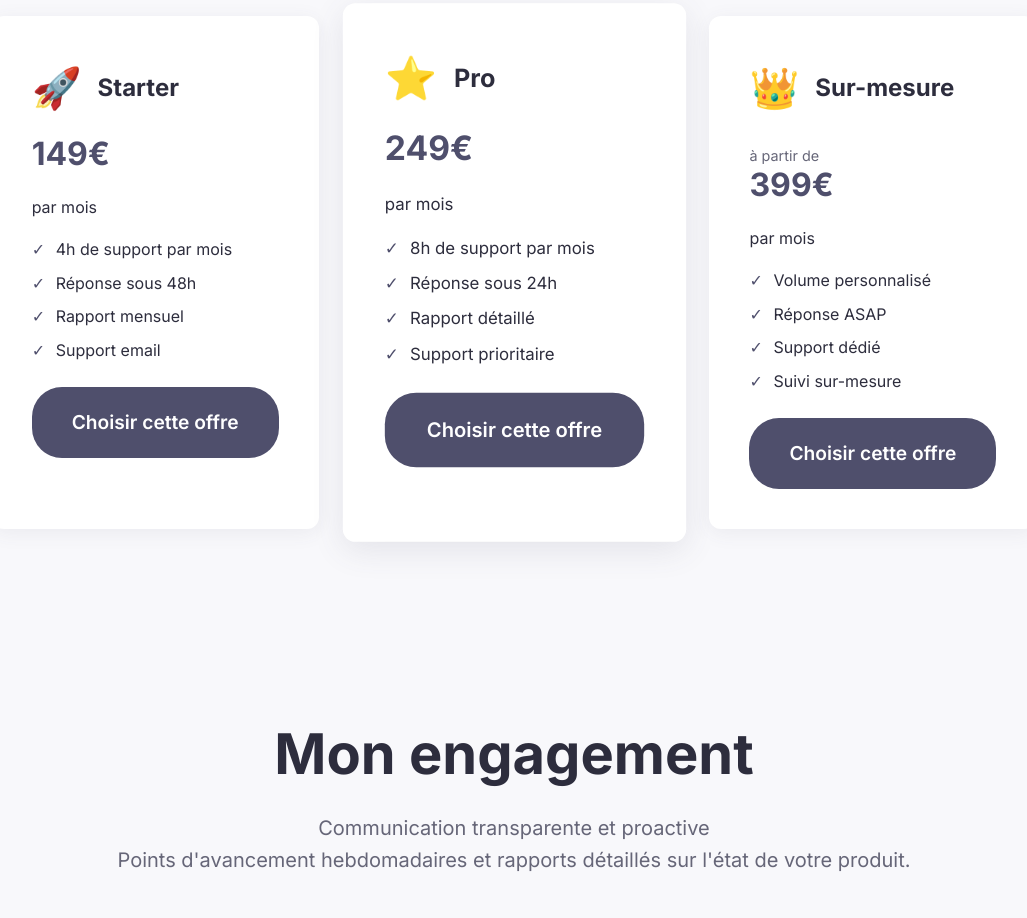
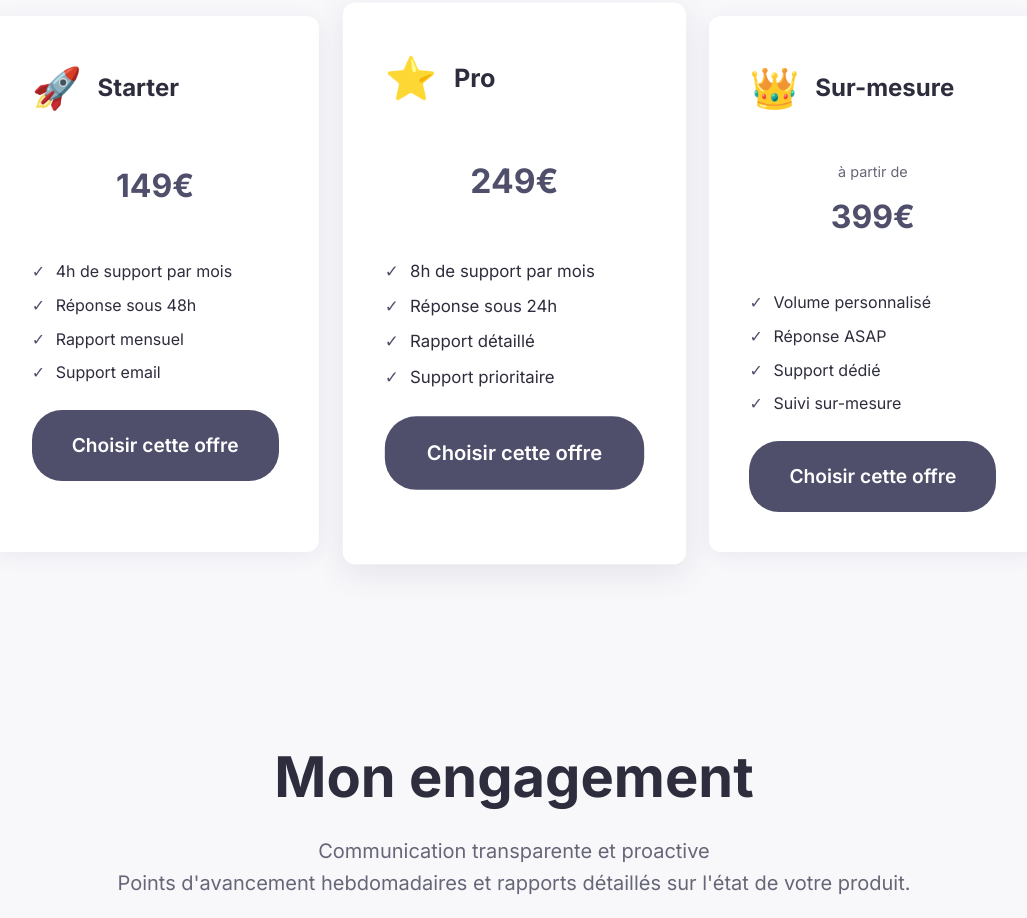
Before and after one commit to Craftminds/Craftminds-site, a React (Create React App) app: page /support in a window 1280 px wide. Shown: the part 1580-2498 px from the top of the page, without its empty margins (126-1153 px from the left). Built offline with nearby package versions, Linux system fonts and the light colour scheme; the HTML template or start-up script is replaced by a standard one.

Commit message:
fix design

```diff
--- a/src/pages/Automatisations.tsx
+++ b/src/pages/Automatisations.tsx
@@ -151,11 +151,18 @@ const IconList = styled.ul`
   }
 `;
 
+const PriceContainer = styled.div`
+  display: flex;
+  flex-direction: column;
+  align-items: center;
+  margin: 1rem 0 2rem;
+`;
+
 const Price = styled.strong`
   font-size: 2rem;
   color: var(--color-primary);
   display: block;
-  margin: -1rem 0px 1rem;
+  margin: 0;
 `;
 
 const PriceHint = styled.span`
@@ -314,7 +321,9 @@ const Automatisations: React.FC = () => {
                 <CardIcon>🔌</CardIcon>
                 <CardTitle>Mini setup</CardTitle>
               </CardHeader>
-              <Price>129€</Price>
+              <PriceContainer>
+                <Price>129€</Price>
+              </PriceContainer>
               <IconList>
                 <li>1 intégration simple</li>
                 <li>Tests et validation</li>
@@ -327,7 +336,9 @@ const Automatisations: React.FC = () => {
                 <CardIcon>⚡</CardIcon>
                 <CardTitle>Workflow standard</CardTitle>
               </CardHeader>
-              <Price>229€</Price>
+              <PriceContainer>
+                <Price>229€</Price>
+              </PriceContainer>
               <IconList>
                 <li>2 à 3 intégrations</li>
                 <li>Logique conditionnelle</li>
@@ -340,8 +351,10 @@ const Automatisations: React.FC = () => {
                 <CardIcon>🚀</CardIcon>
                 <CardTitle>Système avancé</CardTitle>
               </CardHeader>
-              <PriceHint>à partir de</PriceHint>
-              <Price>379€</Price>
+              <PriceContainer>
+                <PriceHint>à partir de</PriceHint>
+                <Price>379€</Price>
+              </PriceContainer>
               <IconList>
                 <li>+3 applications connectées</li>
                 <li>Logique complexe et conditions</li>
--- a/src/pages/Debug.tsx
+++ b/src/pages/Debug.tsx
@@ -151,11 +151,18 @@ const IconList = styled.ul`
   }
 `;
 
+const PriceContainer = styled.div`
+  display: flex;
+  flex-direction: column;
+  align-items: center;
+  margin: 1rem 0 2rem;
+`;
+
 const Price = styled.strong`
   font-size: 2rem;
   color: var(--color-primary);
   display: block;
-  margin: -1rem 0px 1rem;
+  margin: 0;
 `;
 
 const PriceHint = styled.span`
@@ -314,7 +321,9 @@ const Debug: React.FC = () => {
                 <CardIcon>🔧</CardIcon>
                 <CardTitle>Bug unique</CardTitle>
               </CardHeader>
-              <Price>79€</Price>
+              <PriceContainer>
+                <Price>79€</Price>
+              </PriceContainer>
               <IconList>
                 <li>Correction rapide</li>
                 <li>Bug bloquant</li>
@@ -327,7 +336,9 @@ const Debug: React.FC = () => {
                 <CardIcon>⚡</CardIcon>
                 <CardTitle>Fix Prioritaire</CardTitle>
               </CardHeader>
-              <Price>149€</Price>
+              <PriceContainer>
+                <Price>149€</Price>
+              </PriceContainer>
               <IconList>
                 <li>Résolution prioritaire</li>
                 <li>Suivi personnalisé</li>
@@ -340,8 +351,10 @@ const Debug: React.FC = () => {
                 <CardIcon>🚀</CardIcon>
                 <CardTitle>Pack Sérénité</CardTitle>
               </CardHeader>
-              <PriceHint>à partir de</PriceHint>
-              <Price>249€</Price>
+              <PriceContainer>
+                <PriceHint>à partir de</PriceHint>
+                <Price>249€</Price>
+              </PriceContainer>
               <IconList>
                 <li>Minimum 3 bugs</li>
                 <li>Audit complet</li>
--- a/src/pages/Support.tsx
+++ b/src/pages/Support.tsx
@@ -151,11 +151,18 @@ const IconList = styled.ul`
   }
 `;
 
+const PriceContainer = styled.div`
+  display: flex;
+  flex-direction: column;
+  align-items: center;
+  margin: 1rem 0 2rem;
+`;
+
 const Price = styled.strong`
   font-size: 2rem;
   color: var(--color-primary);
   display: block;
-  margin: -1rem 0px 1rem;
+  margin: 0;
 `;
 
 const PriceHint = styled.span`
@@ -300,8 +307,9 @@ const Support: React.FC = () => {
                 <CardIcon>🚀</CardIcon>
                 <CardTitle>Starter</CardTitle>
               </CardHeader>
-              <Price>149€</Price>
-              <span>par mois</span>
+              <PriceContainer>
+                <Price>149€</Price>
+              </PriceContainer>
               <IconList>
                 <li>4h de support par mois</li>
                 <li>Réponse sous 48h</li>
@@ -315,8 +323,9 @@ const Support: React.FC = () => {
                 <CardIcon>⭐</CardIcon>
                 <CardTitle>Pro</CardTitle>
               </CardHeader>
-              <Price>249€</Price>
-              <span>par mois</span>
+              <PriceContainer>
+                <Price>249€</Price>
+              </PriceContainer>
               <IconList>
                 <li>8h de support par mois</li>
                 <li>Réponse sous 24h</li>
@@ -330,9 +339,10 @@ const Support: React.FC = () => {
                 <CardIcon>👑</CardIcon>
                 <CardTitle>Sur-mesure</CardTitle>
               </CardHeader>
-              <PriceHint>à partir de</PriceHint>
-              <Price>399€</Price>
-              <span>par mois</span>
+              <PriceContainer>
+                <PriceHint>à partir de</PriceHint>
+                <Price>399€</Price>
+              </PriceContainer>
               <IconList>
                 <li>Volume personnalisé</li>
                 <li>Réponse ASAP</li>
--- a/src/services/api.ts
+++ b/src/services/api.ts
@@ -1,6 +1,6 @@
 import axios from 'axios';
 
-const API_URL = process.env.REACT_APP_API_URL || 'http://localhost:3001/api';
+const API_URL = process.env.REACT_APP_API_URL || 'https://craftminds.netlify.app/api';
 
 const api = axios.create({
   baseURL: API_URL,
```
